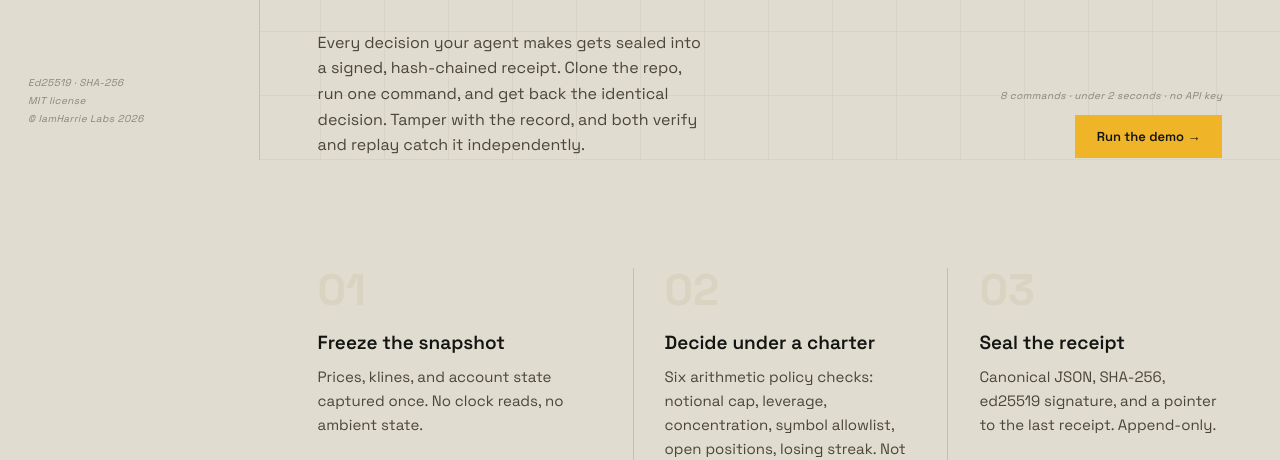
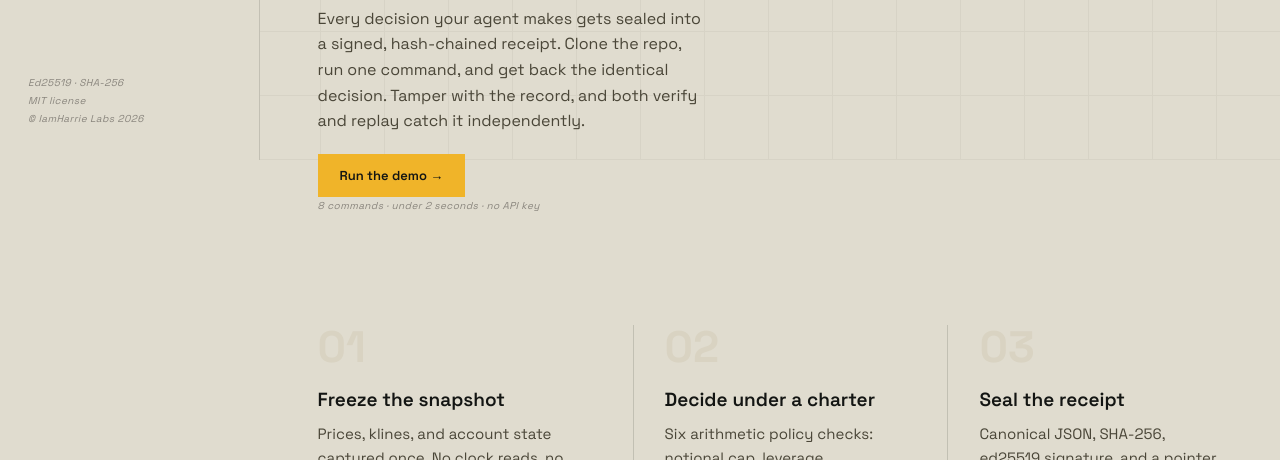
Before and after one commit to IamHarrie-Labs/0xwitness, a website: page site/index.html in a window 1280 px wide. Shown: the part 640-1100 px from the top of the page. Drawn offline with Linux system fonts and the light colour scheme.

Commit message:
site: left-align hero paragraph/CTA under the headline
The paragraph, caption and button were split to opposite corners
(justify-content:space-between), which read as inconsistent against the
left-aligned headline above it. Scoped to the hero section only: the
footer row is now a single left-aligned column matching the headline's
edge, with the button directly under the paragraph and the caption
below that. Also tightened the gap above it (56px -> 32px) per feedback
to raise the block up. The close section's right-aligned CTA is
untouched.

```diff
--- a/site/index.html
+++ b/site/index.html
@@ -110,6 +110,15 @@
     gap:24px; flex-wrap:wrap; margin-top:56px;
   }
   .hero-footer-left{ max-width:38ch; color:var(--muted3); font-size:16px; line-height:1.6; }
+
+  /* Hero specifically: paragraph, caption and button share the headline's left
+     edge and stack in one column, rather than splitting to opposite corners. */
+  [data-reveal="hero"] .hero-footer-row{
+    flex-direction:column; align-items:flex-start; margin-top:32px; gap:20px;
+  }
+  [data-reveal="hero"] .hero-footer-right{ align-items:flex-start; }
+  [data-reveal="hero"] .hero-footer-right .label-foot{ text-align:left; margin-bottom:0; order:1; }
+  [data-reveal="hero"] .hero-footer-right .cta{ order:0; }
   .hero-footer-right{ display:flex; flex-direction:column; align-items:flex-end; flex-shrink:0; }
   .hero-footer-right .label-foot{ margin-bottom:10px; text-align:right; }
 
```
